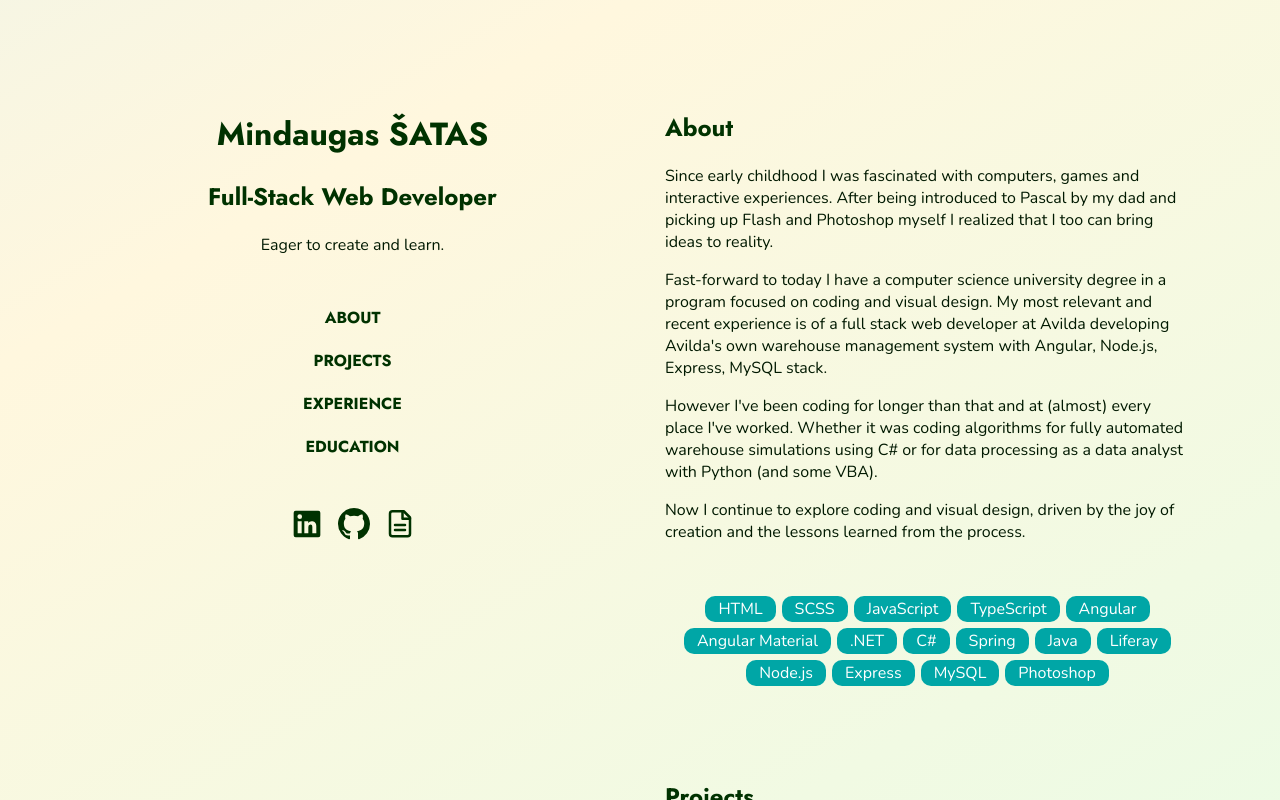
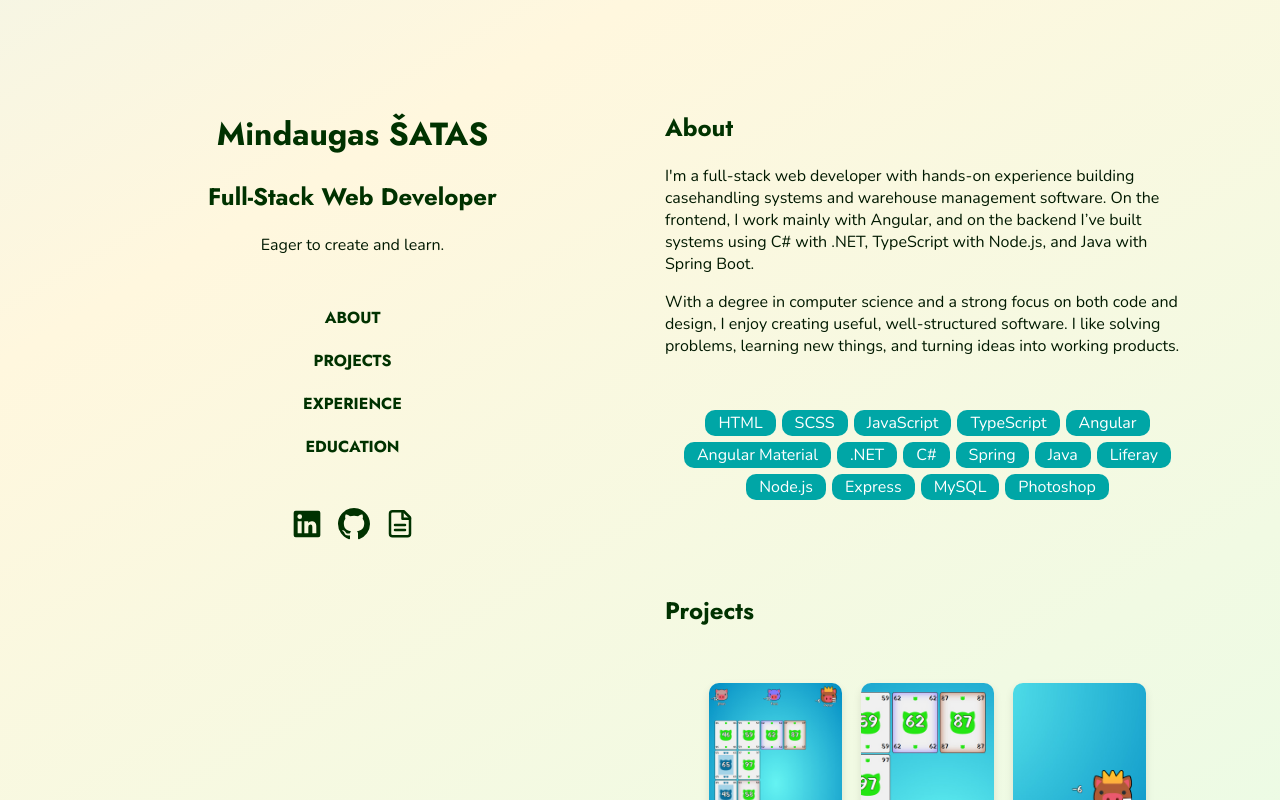
Before and after one commit to m-satas/personal-webpage, an Angular app: page / in a window 1280 px wide. Shown: the top 800 px of the page. Built offline with nearby package versions, Linux system fonts and the light colour scheme.

Commit message:
Updated "about" section;

```diff
--- a/src/app/app.component.html
+++ b/src/app/app.component.html
@@ -90,27 +90,16 @@
     <section class="section-margin">
       <h1>About</h1>
       <p>
-        Since early childhood I was fascinated with computers, games and
-        interactive experiences. After being introduced to Pascal by my dad and
-        picking up Flash and Photoshop myself I realized that I too can bring
-        ideas to reality.
-      </p>
-      <p>
-        Fast-forward to today I have a computer science university degree in a
-        program focused on coding and visual design. My most relevant and recent
-        experience is of a full stack web developer at Avilda developing
-        Avilda's own warehouse management system with Angular, Node.js, Express,
-        MySQL stack.
-      </p>
-      <p>
-        However I've been coding for longer than that and at (almost) every
-        place I've worked. Whether it was coding algorithms for fully automated
-        warehouse simulations using C# or for data processing as a data analyst
-        with Python (and some VBA).
+        I'm a full-stack web developer with hands-on experience building
+        casehandling systems and warehouse management software. On the frontend,
+        I work mainly with Angular, and on the backend I’ve built systems using
+        C# with .NET, TypeScript with Node.js, and Java with Spring Boot.
       </p>
       <p class="about-skill-mb">
-        Now I continue to explore coding and visual design, driven by the joy of
-        creation and the lessons learned from the process.
+        With a degree in computer science and a strong focus on both code and
+        design, I enjoy creating useful, well-structured software. I like
+        solving problems, learning new things, and turning ideas into working
+        products.
       </p>
       <div class="flex-row center-center wrap" style="margin-bottom: 5px">
         <app-skill-pill
```
